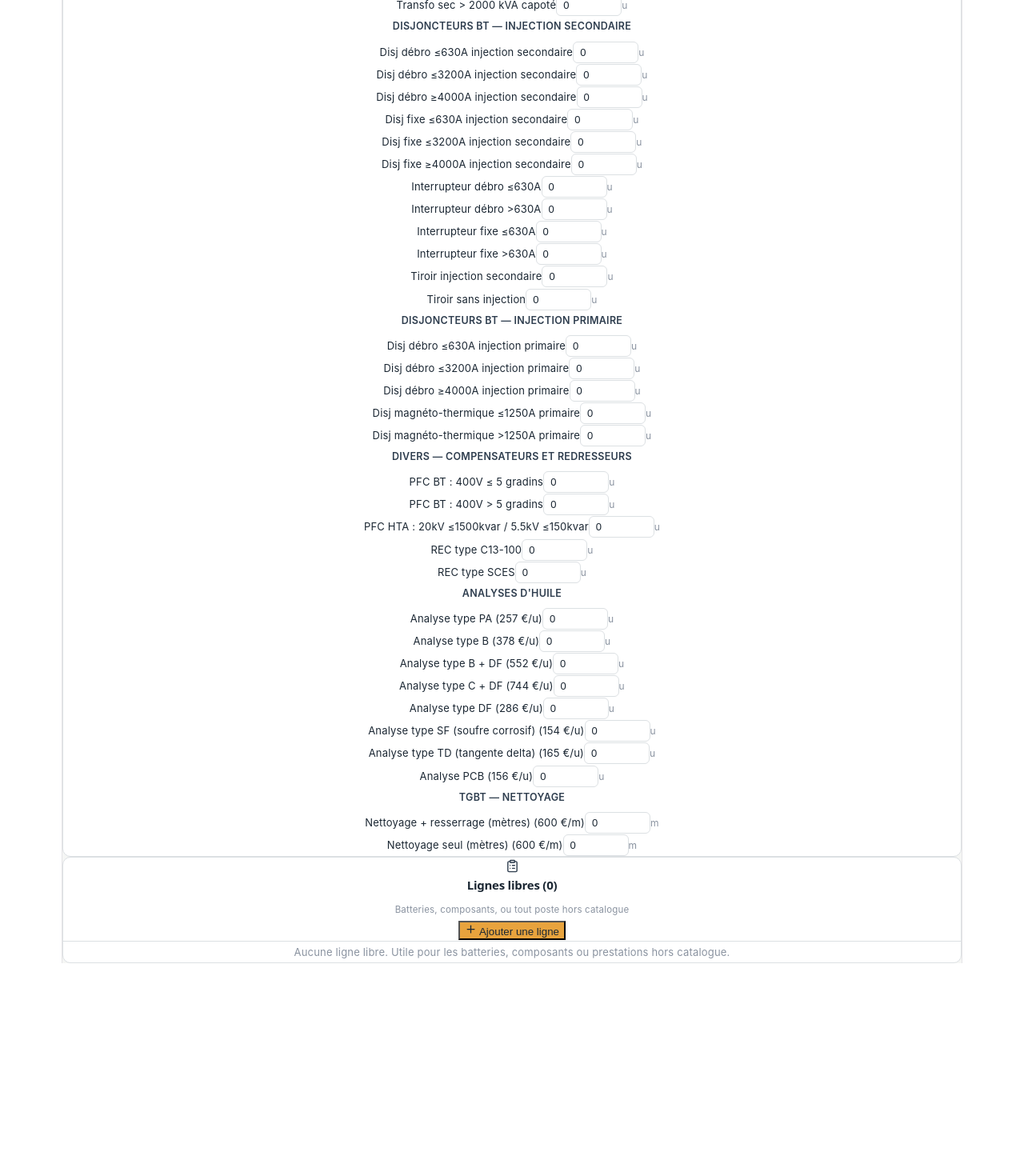
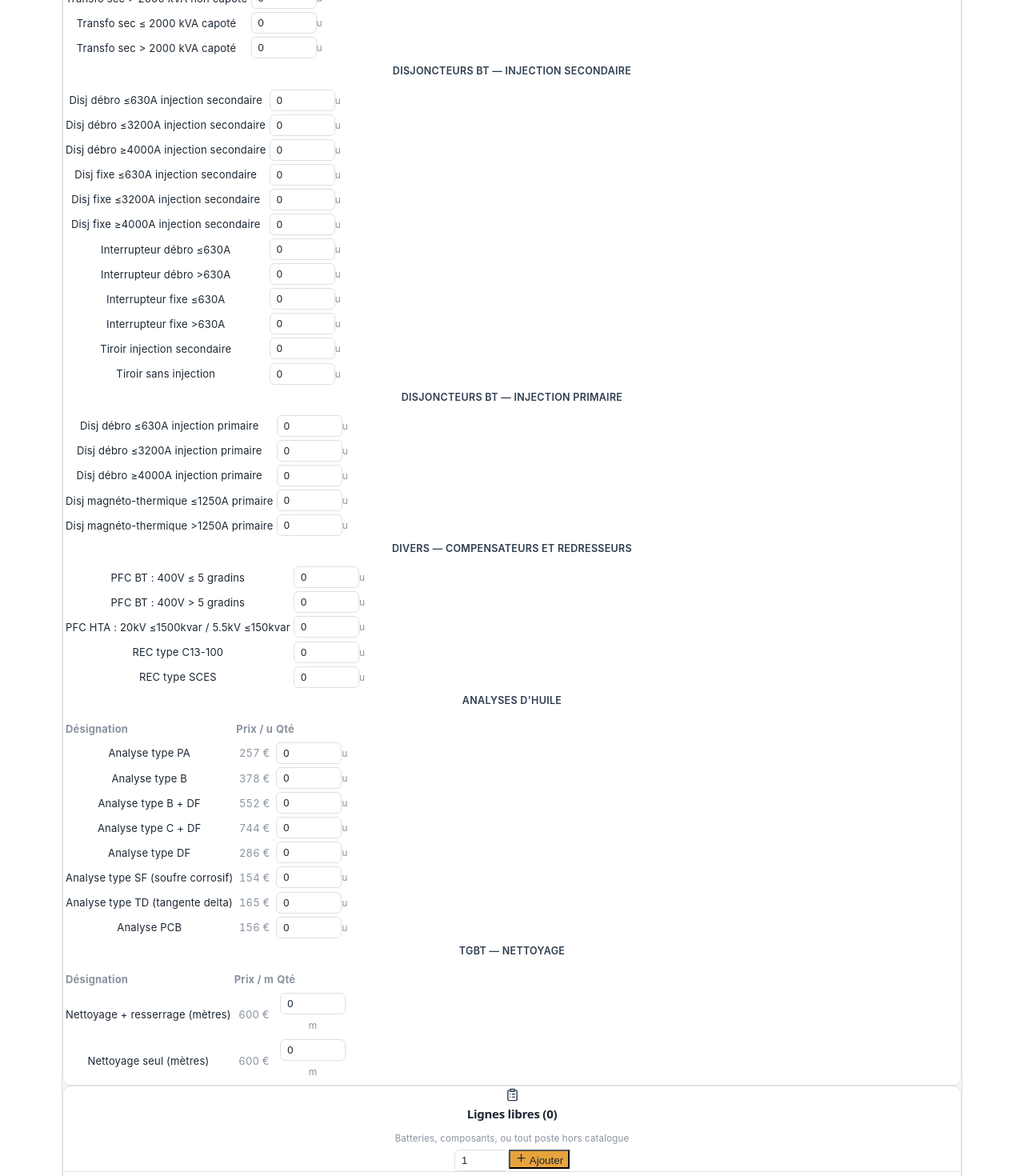
Before and after one commit to thomasheitmann-beep/HT-Chiffrage, a React (Vite) app: page / in a window 1280 px wide. Shown: the part 1140-2610 px from the top of the page at 80% size. Before the commit the page ends 2344 px from the top, so only its background shows below. Built offline with nearby package versions, Linux system fonts and the light colour scheme.

Commit message:
Prix par jour editable par ligne + ajout multiple de postes

```diff
--- a/src/App.jsx
+++ b/src/App.jsx
@@ -281,15 +281,6 @@ function Select({ value, onChange, options, style }) {
   );
 }
 
-function QteRow({ label, value, onChange, suffix }) {
-  return (
-    <div className="flex items-center justify-between gap-3 py-2 px-2 rounded-md" style={{ background: value > 0 ? "#FBF3E4" : "transparent" }}>
-      <span style={{ fontSize: 13, color: INK }}>{label}</span>
-      <NumberField value={value} onChange={onChange} suffix={suffix || "u"} width={64} />
-    </div>
-  );
-}
-
 // ---------------------------------------------------------------------------
 
 export default function ChiffrageHTMaintenance() {
@@ -320,11 +311,12 @@ export default function ChiffrageHTMaintenance() {
 
   // Lignes libres : batteries, composants, postes manuels (nombre illimité)
   const [lignesLibres, setLignesLibres] = useState([]);
+  const [nbAAjouter, setNbAAjouter] = useState(1);
 
-  const addLigneLibre = () =>
+  const addLigneLibre = (n = 1) =>
     setLignesLibres((ls) => [
       ...ls,
-      {
+      ...Array.from({ length: Math.max(1, Math.round(n)) }, () => ({
         id: uid(),
         famille: "batteries",
         quantite: 1,
@@ -333,14 +325,14 @@ export default function ChiffrageHTMaintenance() {
         prixAchatUnitaire: 20,
         libelleManuel: "",
         joursManuel: 1,
-      },
+        prixJour: tarifs.technicien.jour,
+      })),
     ]);
   const updateLigneLibre = (id, patch) => setLignesLibres((ls) => ls.map((l) => (l.id === id ? { ...l, ...patch } : l)));
   const removeLigneLibre = (id) => setLignesLibres((ls) => ls.filter((l) => l.id !== id));
 
   function computeLigneLibre(l) {
     const famille = FAMILLES_LIBRES.find((f) => f.id === l.famille);
-    const tarif = tarifs[l.niveauTechnicien];
     const majoration = majorations[l.typeJournee];
     let montant = 0;
     let joursHomme = 0;
@@ -352,8 +344,8 @@ export default function ChiffrageHTMaintenance() {
       detail = `${euros(l.prixAchatUnitaire)} × coef ${categorie.coef} (${categorie.label}) × ${l.quantite}`;
     } else {
       joursHomme = l.joursManuel * l.quantite;
-      montant = joursHomme * tarif.jour * majoration.coef;
-      detail = `${l.joursManuel} j/u × ${l.quantite} × ${euros(tarif.jour)}/j × ${majoration.coef}`;
+      montant = joursHomme * l.prixJour * majoration.coef;
+      detail = `${l.joursManuel} j/u × ${l.quantite} × ${euros(l.prixJour)}/j × ${majoration.coef}`;
     }
     return { montant, joursHomme, detail };
   }
@@ -583,36 +575,64 @@ export default function ChiffrageHTMaintenance() {
                 </span>
               }
             >
-              <div className="flex flex-col gap-5">
+              <div className="flex flex-col gap-6">
                 {Object.entries(catalogueTemps).map(([famId, cat]) => (
                   <div key={famId}>
-                    <div style={{ fontWeight: 600, color: INK_2, fontSize: 12.5, textTransform: "uppercase", letterSpacing: 0.3, marginBottom: 4 }}>
+                    <div style={{ fontWeight: 600, color: INK_2, fontSize: 12.5, textTransform: "uppercase", letterSpacing: 0.3, marginBottom: 6 }}>
                       {cat.label}
                     </div>
-                    <div className="grid grid-cols-1 md:grid-cols-2 gap-x-6">
-                      {cat.items.map((item) => (
-                        <QteRow key={item.id} label={item.label} value={quantites[item.id] || 0} onChange={(v) => setQte(item.id, v)} suffix="u" />
-                      ))}
-                    </div>
+                    <table className="w-full" style={{ fontSize: 13 }}>
+                      <tbody>
+                        {cat.items.map((item) => {
+                          const qte = quantites[item.id] || 0;
+                          return (
+                            <tr key={item.id} style={{ borderBottom: `1px solid ${LINE}`, background: qte > 0 ? "#FBF3E4" : "transparent" }}>
+                              <td className="py-2 pr-3" style={{ color: INK }}>
+                                {item.label}
+                              </td>
+                              <td className="py-2 text-right" style={{ width: 90 }}>
+                                <NumberField value={qte} onChange={(v) => setQte(item.id, v)} suffix="u" width={64} />
+                              </td>
+                            </tr>
+                          );
+                        })}
+                      </tbody>
+                    </table>
                   </div>
                 ))}
 
                 {Object.entries(catalogueDirect).map(([famId, cat]) => (
                   <div key={famId}>
-                    <div style={{ fontWeight: 600, color: INK_2, fontSize: 12.5, textTransform: "uppercase", letterSpacing: 0.3, marginBottom: 4 }}>
+                    <div style={{ fontWeight: 600, color: INK_2, fontSize: 12.5, textTransform: "uppercase", letterSpacing: 0.3, marginBottom: 6 }}>
                       {cat.label}
                     </div>
-                    <div className="grid grid-cols-1 md:grid-cols-2 gap-x-6">
-                      {cat.items.map((item) => (
-                        <QteRow
-                          key={item.id}
-                          label={`${item.label} (${euros(item.prix)}/${cat.unite})`}
-                          value={quantites[item.id] || 0}
-                          onChange={(v) => setQte(item.id, v)}
-                          suffix={cat.unite}
-                        />
-                      ))}
-                    </div>
+                    <table className="w-full" style={{ fontSize: 13 }}>
+                      <thead>
+                        <tr style={{ color: MUTED, textAlign: "left" }}>
+                          <th className="pb-1.5 font-medium">Désignation</th>
+                          <th className="pb-1.5 font-medium text-right">Prix / {cat.unite}</th>
+                          <th className="pb-1.5 font-medium text-right">Qté</th>
+                        </tr>
+                      </thead>
+                      <tbody>
+                        {cat.items.map((item) => {
+                          const qte = quantites[item.id] || 0;
+                          return (
+                            <tr key={item.id} style={{ borderTop: `1px solid ${LINE}`, background: qte > 0 ? "#FBF3E4" : "transparent" }}>
+                              <td className="py-2 pr-3" style={{ color: INK }}>
+                                {item.label}
+                              </td>
+                              <td className="py-2 text-right" style={{ color: MUTED, fontVariantNumeric: "tabular-nums" }}>
+                                {euros(item.prix)}
+                              </td>
+                              <td className="py-2 text-right" style={{ width: 90 }}>
+                                <NumberField value={qte} onChange={(v) => setQte(item.id, v)} suffix={cat.unite} width={64} />
+                              </td>
+                            </tr>
+                          );
+                        })}
+                      </tbody>
+                    </table>
                   </div>
                 ))}
               </div>
@@ -623,9 +643,16 @@ export default function ChiffrageHTMaintenance() {
               subtitle="Batteries, composants, ou tout poste hors catalogue"
               icon={ClipboardList}
               right={
-                <button onClick={addLigneLibre} className="flex items-center gap-1.5 px-3 py-1.5 rounded-md text-sm font-medium" style={{ background: AMBER, color: INK }}>
-                  <Plus size={15} /> Ajouter une ligne
-                </button>
+                <div className="flex items-center gap-2">
+                  <NumberField value={nbAAjouter} onChange={(v) => setNbAAjouter(Math.max(1, Math.round(v)))} width={50} />
+                  <button
+                    onClick={() => addLigneLibre(nbAAjouter)}
+                    className="flex items-center gap-1.5 px-3 py-1.5 rounded-md text-sm font-medium"
+                    style={{ background: AMBER, color: INK }}
+                  >
+                    <Plus size={15} /> Ajouter
+                  </button>
+                </div>
               }
             >
               <div className="flex flex-col gap-3">
@@ -668,10 +695,18 @@ export default function ChiffrageHTMaintenance() {
                         {famille.type === "manuel" && (
                           <>
                             <div className="md:col-span-2">
-                              <label style={{ fontSize: 11, color: MUTED }}>Technicien</label>
-                              <Select value={l.niveauTechnicien} onChange={(v) => updateLigneLibre(l.id, { niveauTechnicien: v })} options={Object.entries(tarifs).map(([k, v]) => ({ value: k, label: v.label }))} />
+                              <label style={{ fontSize: 11, color: MUTED }}>Technicien (préremplit le prix)</label>
+                              <Select
+                                value={l.niveauTechnicien}
+                                onChange={(v) => updateLigneLibre(l.id, { niveauTechnicien: v, prixJour: tarifs[v].jour })}
+                                options={Object.entries(tarifs).map(([k, v]) => ({ value: k, label: v.label }))}
+                              />
                             </div>
-                            <div className="md:col-span-2">
+                            <div className="md:col-span-1">
+                              <label style={{ fontSize: 11, color: MUTED }}>Prix / jour</label>
+                              <NumberField value={l.prixJour} onChange={(v) => updateLigneLibre(l.id, { prixJour: v })} suffix="€" width="100%" />
+                            </div>
+                            <div className="md:col-span-1">
                               <label style={{ fontSize: 11, color: MUTED }}>Journée</label>
                               <Select value={l.typeJournee} onChange={(v) => updateLigneLibre(l.id, { typeJournee: v })} options={Object.entries(majorations).map(([k, v]) => ({ value: k, label: v.label }))} />
                             </div>
@@ -812,17 +847,34 @@ export default function ChiffrageHTMaintenance() {
             </SectionCard>
 
             <SectionCard title="Récapitulatif financier" icon={FileText}>
-              <div className="flex flex-col gap-2.5" style={{ fontSize: 13.5 }}>
-                <Row label="Nombre total d'équipements" value={totalEquipements} plain />
-                <Row label="Total jours-hommes" value={totalJoursHomme.toFixed(2) + " j"} plain />
-                <Row label="Montant HT avant coefficients" value={euros(totalAvantCoef)} />
-                <Row label={`Dégressivité volume (${palierDegressif.label}, ×${palierDegressif.coef})`} value={euros(totalApresDegressivite)} />
-                <Row label={`Coefficient contractuel — ${coefContratActif.label} (×${coefContratActif.coef})`} value={euros(totalFinal)} />
-                <div style={{ borderTop: `2px solid ${INK}`, marginTop: 6, paddingTop: 12 }} className="flex items-center justify-between">
-                  <span style={{ fontWeight: 700, color: INK, fontSize: 16 }}>TOTAL HT OFFRE</span>
-                  <span style={{ fontWeight: 800, color: INK, fontSize: 24, fontVariantNumeric: "tabular-nums" }}>{euros(totalFinal)}</span>
-                </div>
-              </div>
+              <table className="w-full" style={{ fontSize: 13.5 }}>
+                <tbody>
+                  <tr style={{ borderBottom: `1px solid ${LINE}` }}>
+                    <td className="py-2" style={{ color: MUTED }}>Nombre total d'équipements</td>
+                    <td className="py-2 text-right" style={{ fontWeight: 500, color: INK, fontVariantNumeric: "tabular-nums" }}>{totalEquipements}</td>
+                  </tr>
+                  <tr style={{ borderBottom: `1px solid ${LINE}` }}>
+                    <td className="py-2" style={{ color: MUTED }}>Total jours-hommes</td>
+                    <td className="py-2 text-right" style={{ fontWeight: 500, color: INK, fontVariantNumeric: "tabular-nums" }}>{totalJoursHomme.toFixed(2)} j</td>
+                  </tr>
+                  <tr style={{ borderBottom: `1px solid ${LINE}` }}>
+                    <td className="py-2" style={{ color: INK }}>Montant HT avant coefficients</td>
+                    <td className="py-2 text-right" style={{ fontWeight: 700, color: INK, fontVariantNumeric: "tabular-nums" }}>{euros(totalAvantCoef)}</td>
+                  </tr>
+                  <tr style={{ borderBottom: `1px solid ${LINE}` }}>
+                    <td className="py-2" style={{ color: INK }}>Dégressivité volume ({palierDegressif.label}, ×{palierDegressif.coef})</td>
+                    <td className="py-2 text-right" style={{ fontWeight: 700, color: INK, fontVariantNumeric: "tabular-nums" }}>{euros(totalApresDegressivite)}</td>
+                  </tr>
+                  <tr style={{ borderBottom: `1px solid ${LINE}` }}>
+                    <td className="py-2" style={{ color: INK }}>Coefficient contractuel — {coefContratActif.label} (×{coefContratActif.coef})</td>
+                    <td className="py-2 text-right" style={{ fontWeight: 700, color: INK, fontVariantNumeric: "tabular-nums" }}>{euros(totalFinal)}</td>
+                  </tr>
+                  <tr style={{ borderTop: `2px solid ${INK}` }}>
+                    <td className="pt-3" style={{ fontWeight: 700, color: INK, fontSize: 16 }}>TOTAL HT OFFRE</td>
+                    <td className="pt-3 text-right" style={{ fontWeight: 800, color: INK, fontSize: 24, fontVariantNumeric: "tabular-nums" }}>{euros(totalFinal)}</td>
+                  </tr>
+                </tbody>
+              </table>
             </SectionCard>
           </>
         )}
@@ -967,12 +1019,3 @@ export default function ChiffrageHTMaintenance() {
     </div>
   );
 }
-
-function Row({ label, value, plain }) {
-  return (
-    <div className="flex items-center justify-between">
-      <span style={{ color: plain ? MUTED : INK }}>{label}</span>
-      <span style={{ fontWeight: plain ? 500 : 700, color: INK, fontVariantNumeric: "tabular-nums" }}>{value}</span>
-    </div>
-  );
-}
```
Also changed, not shown: 1 other file (tests, documents, lock files or other folders).
